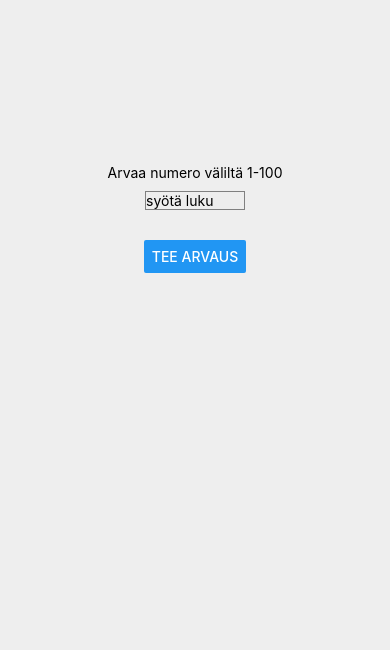
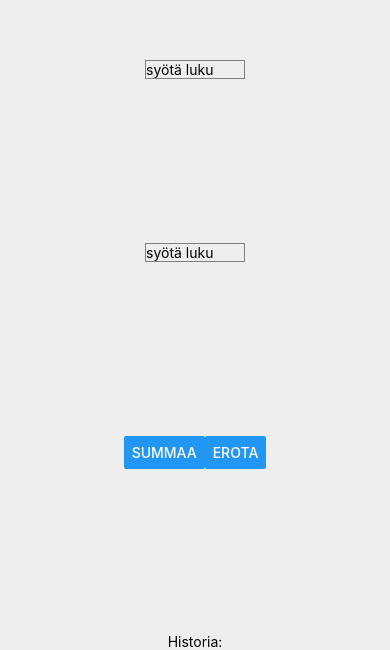
Before and after one commit to jpsirvio/MOT16-osoitekirja, a React Native app: screen / in a window 390 px wide. Shown: the part 194-844 px from the top of the page. Built offline with nearby package versions, Linux system fonts and the light colour scheme.

Commit message:
Tehtävä 3

```diff
--- a/App.js
+++ b/App.js
@@ -1,42 +1,55 @@
 import { StatusBar } from 'expo-status-bar';
-import { StyleSheet, Text, View, Platform, TextInput, Button, Alert } from 'react-native';
-import React, { useState, useEffect } from 'react'
+import { StyleSheet, Text, View, TextInput, Button, FlatList } from 'react-native';
+import React, { useState, useEffect } from 'react';
 
 export default function App() {
-  const [random, setRandom] = useState(Math.floor(Math.random() * 100) + 1);
-  const [test, setTest] = useState('');
+  const [first, setFirst] = useState('');
+  const [second, setSecond] = useState('');
+  const [sum, setSum] = useState(0);
   const [diff, setDiff] = useState(0);
-  const [counter, setCounter] = useState(0);
-  const [output, setOutput] = useState('Arvaa numero väliltä 1-100');
+  const [output, setOutput] = useState('');
+  const [history, setHistory] = useState([]);
 
-  useEffect(() => {
-    if (diff == 0 && counter == 0) {
-      setOutput('Arvaa numero väliltä 1-100');
-    } else if( diff > 0 ) {
-      setOutput('Your guess is ' + test + ' too high');
-    } else if ( diff < 0 ) {
-      setOutput('Your guess is ' + test + ' too low');
-    } else if ( diff == 0 && counter > 0) {
-      setOutput('');
-      Alert.alert('You guessed the number in ' + counter + ' guesses')
-      setCounter(0)
-      setOutput('Arvaa numero väliltä 1-100');
-      setRandom(Math.floor(Math.random() * 100) + 1)
-    }
-  }, [diff]);
+  const plusPressed = () => {
+    const newSum = parseInt(first) + parseInt(second);
+    setSum(newSum);
+    const calc = `${first} + ${second} = ${newSum}`;
+    setHistory([...history, calc]);
+    setOutput('Lukujen summa on ' + newSum);
+  };
 
-  const buttonPressed = () => {
-    setCounter(counter+1);
-    setDiff(parseInt(test) - random);
+  const minusPressed = () => {
+    const newDiff = parseInt(first) - parseInt(second);
+    setDiff(newDiff);
+    const calc = `${first} - ${second} = ${newDiff}`;
+    setHistory([...history, calc]);
+    setOutput('Lukujen erotus on ' + newDiff);
   };
 
   return (
     <View style={styles.container}>
-
       <Text>{output}</Text>
-      <TextInput style={styles.input} keyboardType='numeric' onChangeText={test => setTest(test)} value={test} placeholder='syötä luku' />
+      <TextInput
+        style={styles.input}
+        keyboardType='numeric'
+        onChangeText={setFirst}
+        value={first}
+        placeholder='syötä luku'
+      />
+      <TextInput
+        style={styles.input}
+        keyboardType='numeric'
+        onChangeText={setSecond}
+        value={second}
+        placeholder='syötä luku'
+      />
       <View style={styles.button}>
-        <Button onPress={buttonPressed} title='Tee arvaus' />
+        <Button onPress={plusPressed} title='summaa' />
+        <Button onPress={minusPressed} title='erota' />
+      </View>
+      <View style={styles.list}>
+        <Text>Historia:</Text>
+        <FlatList data={history} renderItem={({ item }) => ( <Text>{item}</Text> )} keyExtractor={(item, index) => index.toString()} />
       </View>
       <StatusBar style="auto" />
     </View>
@@ -45,10 +58,11 @@ export default function App() {
 
 const styles = StyleSheet.create({
   container: {
-    flex: 4,
+    flex: 1,
     backgroundColor: '#eee',
     alignItems: 'center',
-    justifyContent: 'center',
+    justifyContent: 'space-between',
+    paddingTop: 100,
   },
   button: {
     flexDirection: 'row',
@@ -61,5 +75,8 @@ const styles = StyleSheet.create({
     borderColor: 'gray',
     borderWidth: 1,
     margin: 10,
-  }
+  },
+  list: {
+    alignItems: 'center',
+  },
 });
```
